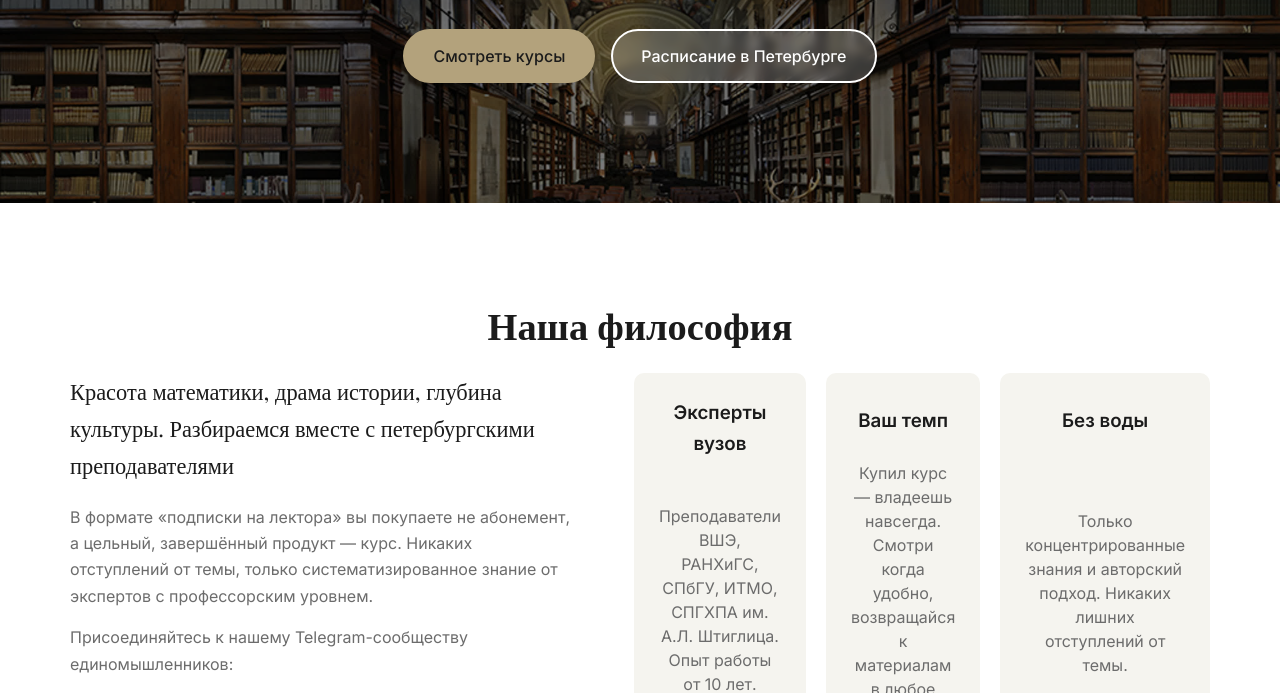
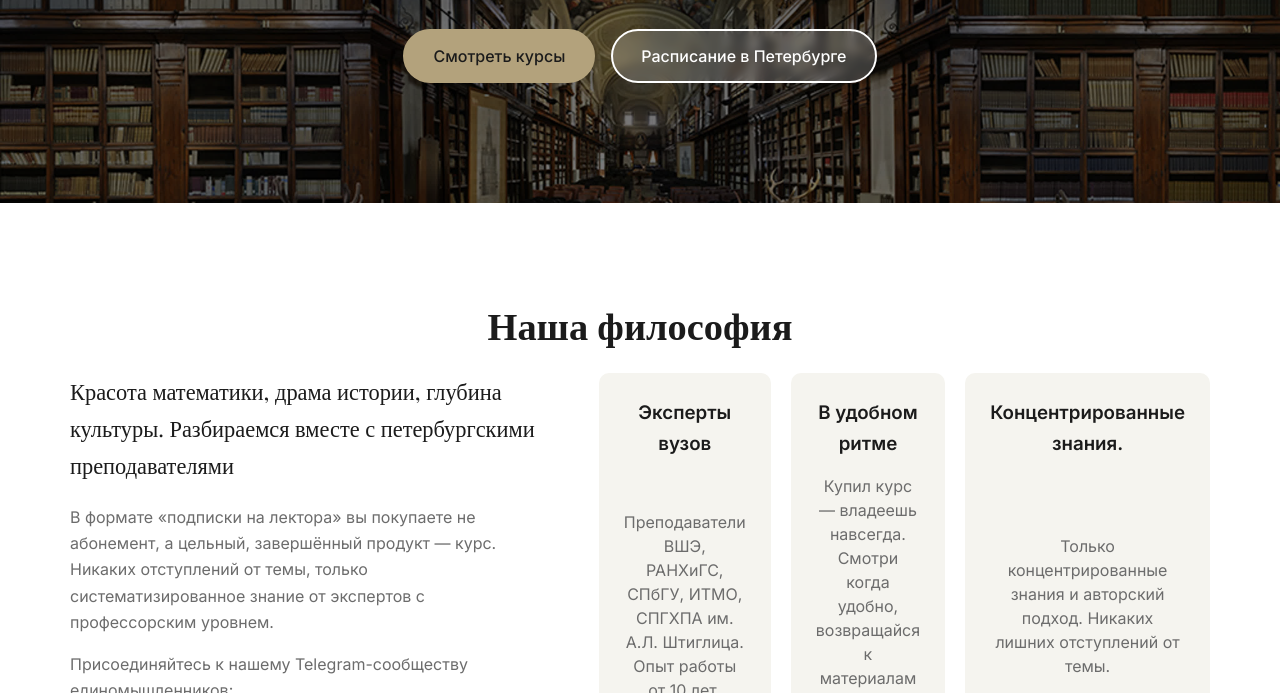
Before and after one commit to lektornaya/Sapienti-Sat, a plain HTML site: page index.html in a window 1280 px wide. Shown: the part 407-1100 px from the top of the page. Drawn offline with nearby package versions, Linux system fonts and the light colour scheme.

Commit message:
Update index.html

```diff
--- a/index.html
+++ b/index.html
@@ -75,11 +75,11 @@
                         <p>Преподаватели ВШЭ, РАНХиГС, СПбГУ, ИТМО, СПГХПА им. А.Л. Штиглица. Опыт работы от 10 лет.</p>
                     </div>
                     <div class="feature">
-                        <h3>Ваш темп</h3>
+                        <h3>В удобном ритме</h3>
                         <p>Купил курс — владеешь навсегда. Смотри когда удобно, возвращайся к материалам в любое время.</p>
                     </div>
                     <div class="feature">
-                        <h3>Без воды</h3>
+                        <h3>Концентрированные знания.</h3>
                         <p>Только концентрированные знания и авторский подход. Никаких лишних отступлений от темы.</p>
                     </div>
                 </div>
```
